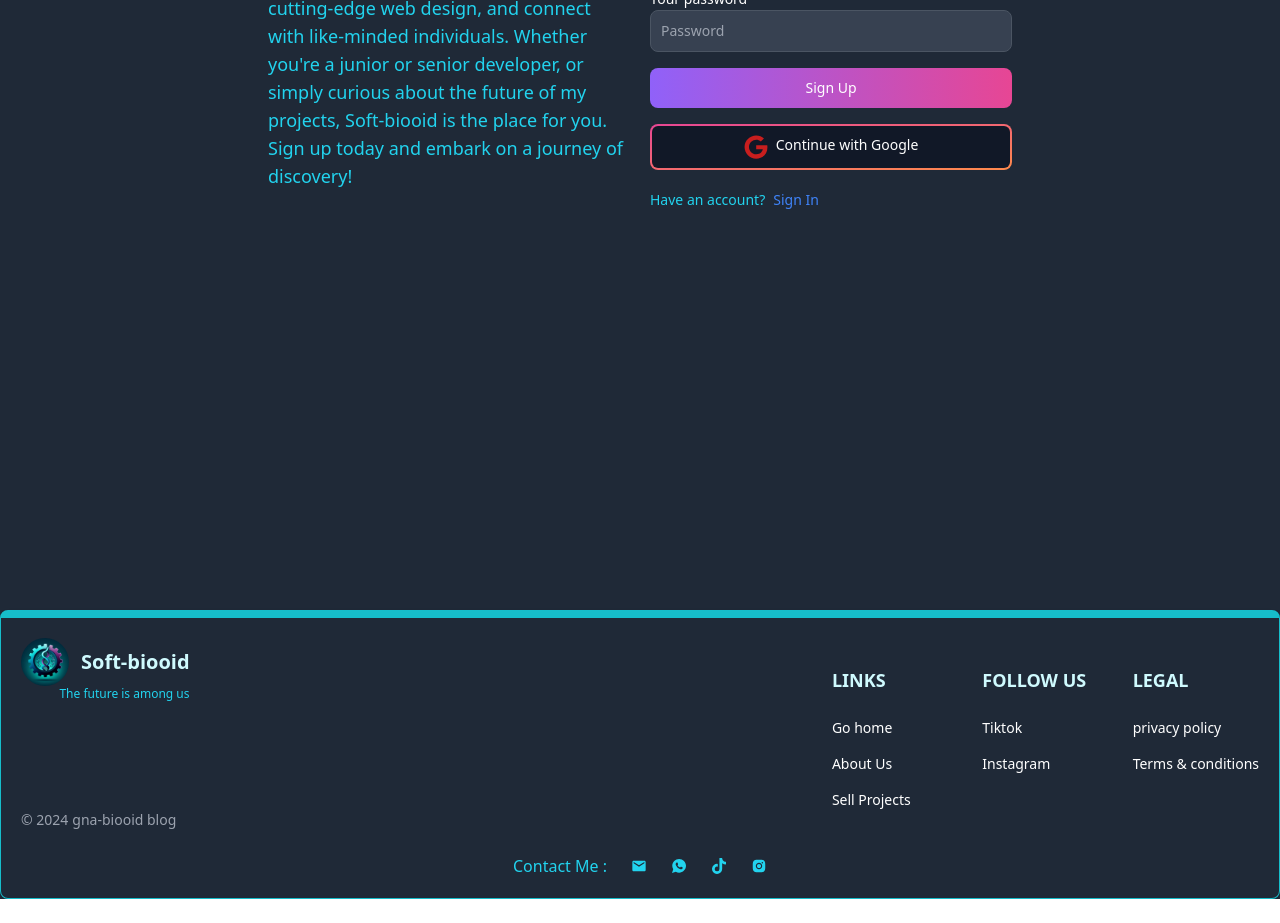
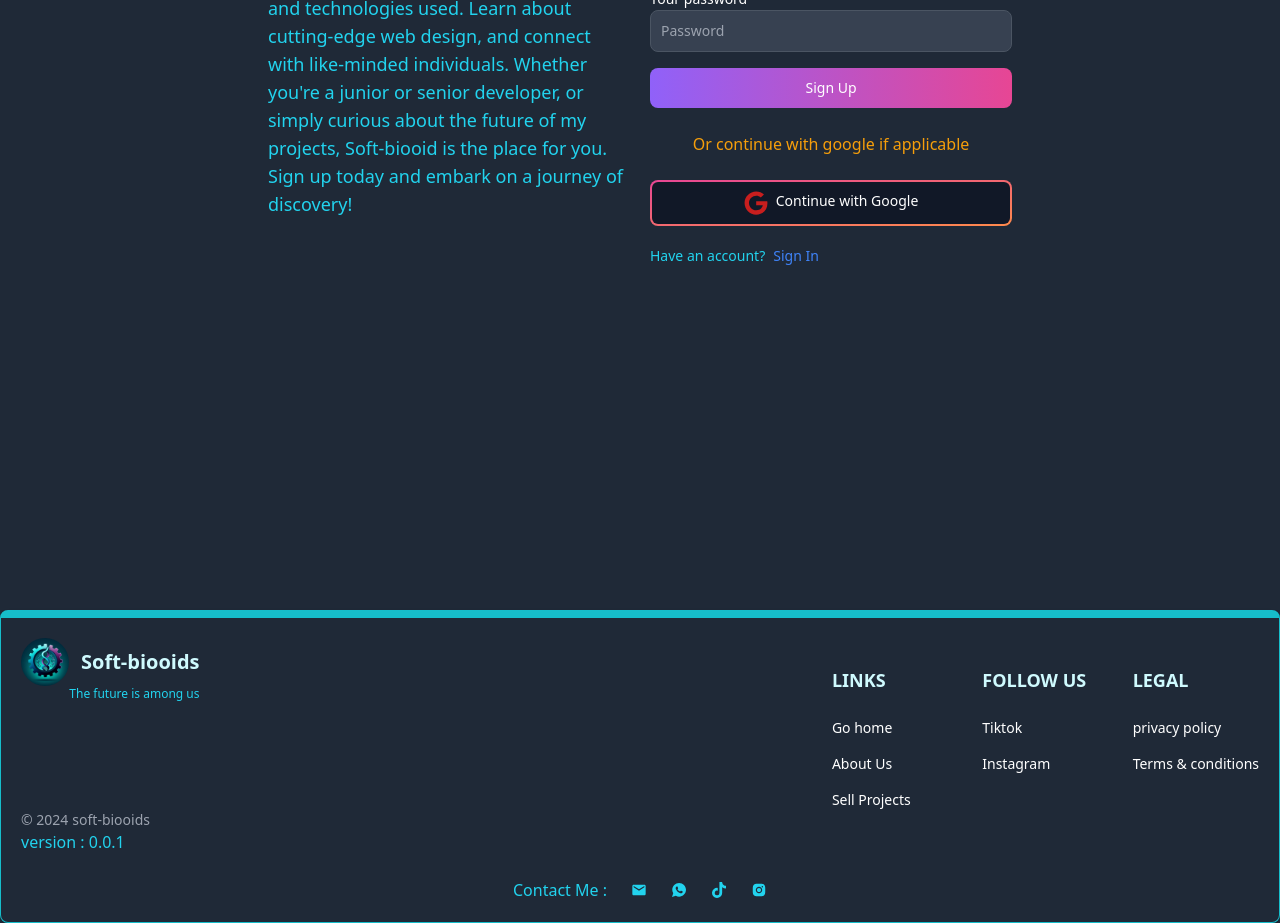
Before and after one commit to biooids/soft-biooids, a React (Vite) app in the folder client/: page /sign-up in a window 1280 px wide. Shown: the part 340-1263 px from the top of the page. Before the commit the page ends 1239 px from the top, so only its background shows below. Built offline with nearby package versions, Linux system fonts and the light colour scheme; no server answers; what ldrs would draw is missing.

Commit message:
Fix bugs

```diff
--- a/client/package.json
+++ b/client/package.json
@@ -1,7 +1,7 @@
 {
   "name": "client",
   "private": true,
-  "version": "0.0.0",
+  "version": "0.0.1",
   "type": "module",
   "scripts": {
     "dev": "vite",
--- a/client/src/components/CommentSection.jsx
+++ b/client/src/components/CommentSection.jsx
@@ -65,7 +65,7 @@ export default function CommentSection({ postId }) {
   const handleLike = async (commentId) => {
     try {
       if (!currentUser) {
-        navigate("/sign-in");
+        navigate("/sign-up");
         return;
       }
       const res = await fetch(`/api/comment/likeComment/${commentId}`, {
@@ -102,7 +102,7 @@ export default function CommentSection({ postId }) {
     setShowModal(false);
     try {
       if (!currentUser) {
-        navigate("/sign-in");
+        navigate("/sign-up");
         return;
       }
       const res = await fetch(`/api/comment/deleteComment/${commentId}`, {
@@ -136,8 +136,11 @@ export default function CommentSection({ postId }) {
       ) : (
         <div className="text-lg dark:text-amber-300 my-5 flex gap-1">
           You must be signed in to comment.
-          <Link className="text-blue-500 hover:underline" to={"/sign-in"}>
-            Sign In
+          <Link
+            className="w-fit  text-purple-950 font-semibold p-1 rounded-md  bg-cyan-300 hover:bg-cyan-500 transition-all duration-300"
+            to={"/sign-up"}
+          >
+            Sign Up
           </Link>
         </div>
       )}
--- a/client/src/components/Footer.jsx
+++ b/client/src/components/Footer.jsx
@@ -22,7 +22,7 @@ function FooterComp() {
               <span className="w-12 h-12 rounded-full overflow-hidden  inline-block">
                 <img src={logo} alt="" className="w-full h-full object-cover" />
               </span>
-              Soft-biooid
+              Soft-biooids
             </Link>
             <p className="text-xs text-end hidden sm:block">
               The future is among us
@@ -98,9 +98,9 @@ function FooterComp() {
         </div>
 
         <div className="w-full sm:flex sm:items-center sm:justify-between">
-          <Footer.Copyright href="#" by="gna-biooid blog" year={2024} />
+          <Footer.Copyright href="#" by="soft-biooids" year={2024} />
         </div>
-
+        <div>version : 0.0.1</div>
         <div className="flex gap-6 sm:mt-6 mt-4 sm:justify-center items-center ">
           <p>Contact Me :</p>
           <a
--- a/client/src/components/OAuth.jsx
+++ b/client/src/components/OAuth.jsx
@@ -49,6 +49,10 @@ function OAuth() {
   };
 
   return (
+    <>
+      <p className="m-2 text-amber-500 text-center">
+        Or continue with google if applicable
+      </p>
       <Button
         type="button"
         gradientDuoTone="pinkToOrange"
@@ -68,6 +72,7 @@ function OAuth() {
           </>
         )}
       </Button>
+    </>
   );
 }
 
--- a/client/src/pages/Landing.jsx
+++ b/client/src/pages/Landing.jsx
@@ -61,7 +61,7 @@ function Landing() {
               // Same substring at the start will only be typed once, initially
               "Hello Human 👋 !",
               1000,
-              "This is soft-biooids official web site ",
+              "This is soft-biooids official",
               1000,
               "Click the button below to enter",
               1000,
--- a/client/src/pages/Search.jsx
+++ b/client/src/pages/Search.jsx
@@ -99,7 +99,7 @@ export default function Search() {
 
   return (
     <div className="flex flex-col md:flex-row">
-      <div className="p-7 border-b md:border-r  border-gray-500 sticky top-0  h-fit">
+      <div className="p-7 border-b md:border-r  border-gray-500 md:sticky top-0  h-fit">
         <form className="flex flex-col gap-8" onSubmit={handleSubmit}>
           <div>
             <label className="font-semibold">Sort:</label>
--- a/package.json
+++ b/package.json
@@ -1,6 +1,6 @@
 {
   "name": "mern-blog",
-  "version": "1.0.0",
+  "version": "1.0.1",
   "description": "",
   "type": "module",
   "main": "index.js",
@@ -19,6 +19,7 @@
     "express": "^4.18.2",
     "firebase": "^10.8.1",
     "jsonwebtoken": "^9.0.2",
-    "mongoose": "^8.2.0"
+    "mongoose": "^8.2.0",
+    "nodemon": "^3.1.3"
   }
 }
```
Also changed, not shown: 1 other file (tests, documents, lock files or other folders). Lines whose indentation alone changed are shown as unchanged.
